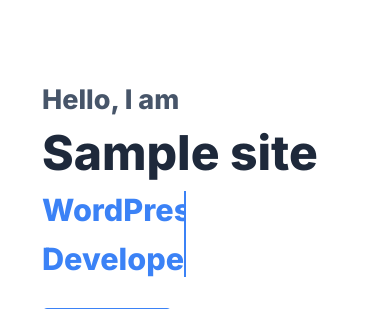
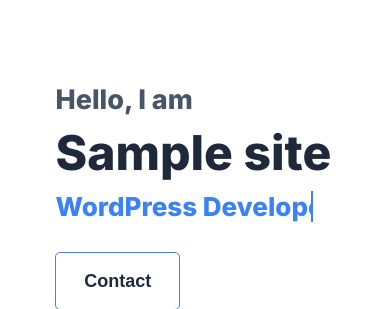
Before and after one commit to aaronhpchan/wordpress-portfolio-theme, a WordPress theme: template themes/portfolio-theme/index.php in a window 390 px wide. Shown: the part 87-396 px from the top of the page. Run offline with PHP 8.4 and a stand-in for WordPress, Linux system fonts and the light colour scheme; the site name, menu and one post (Sample post) are stand-ins, and other content is empty.

Commit message:
Update banner

```diff
--- a/themes/portfolio-theme/css/components/_banner.scss
+++ b/themes/portfolio-theme/css/components/_banner.scss
@@ -152,5 +152,9 @@
         max-width: 290px;
       }
     }
+
+    &-role {
+      font-size: 26px;
+    }
   }
 }
--- a/themes/portfolio-theme/style.css
+++ b/themes/portfolio-theme/style.css
@@ -277,6 +277,9 @@ p {
   }
   .banner-container img {
     max-width: 290px;
+  }
+  .banner-role {
+    font-size: 26px;
   }
 }
 
```
